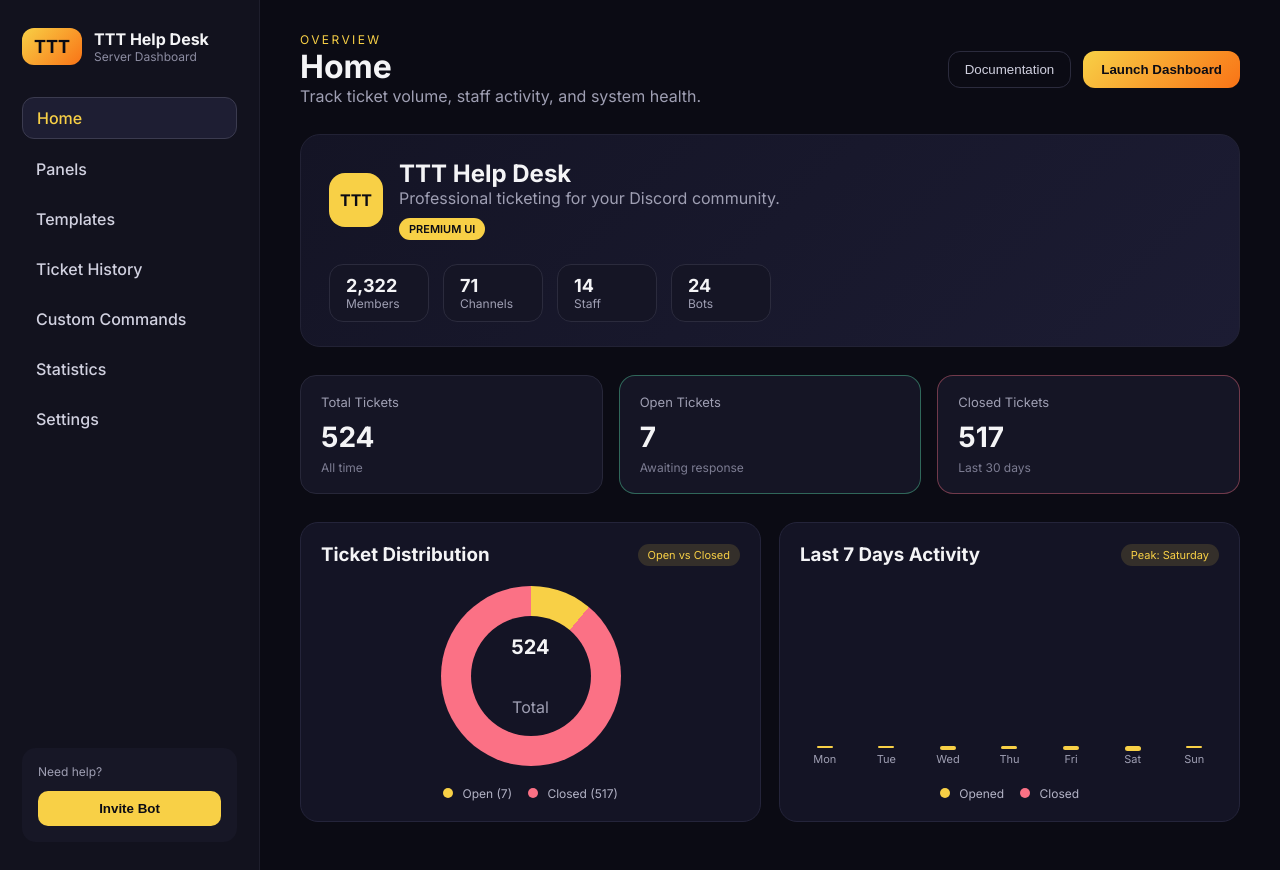
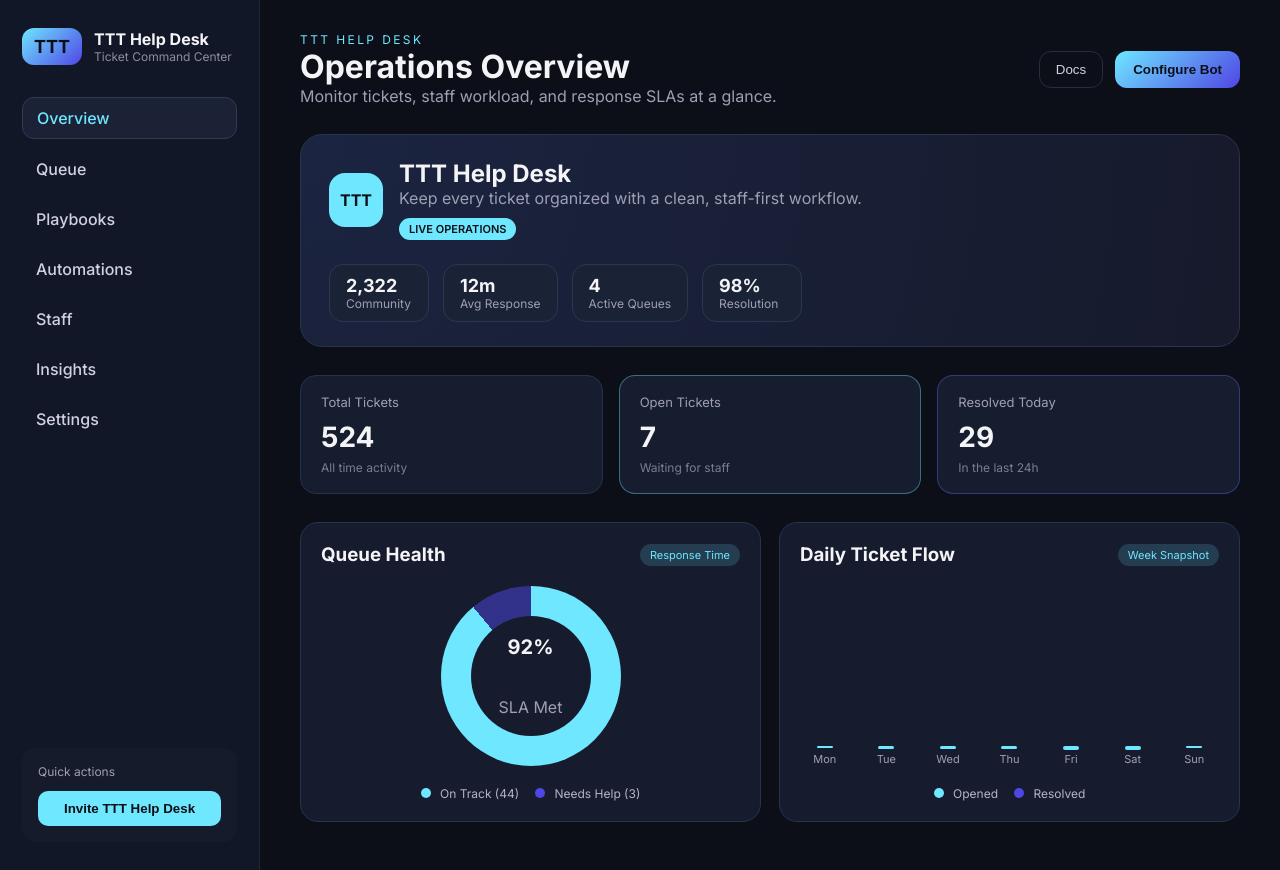
Before and after one commit to Skeeter-Modding/TTT-Help-Desk, a website: page public/index.html in a window 1280 px wide. Drawn offline with Linux system fonts and the light colour scheme.

Commit message:
Refresh dashboard to original TTT styling

```diff
--- a/public/index.html
+++ b/public/index.html
@@ -19,34 +19,34 @@
           <span class="brand__logo">TTT</span>
           <div>
             <p class="brand__title">TTT Help Desk</p>
-            <p class="brand__subtitle">Server Dashboard</p>
+            <p class="brand__subtitle">Ticket Command Center</p>
           </div>
         </div>
         <nav class="nav">
-          <a class="nav__item nav__item--active" href="#">Home</a>
-          <a class="nav__item" href="#">Panels</a>
-          <a class="nav__item" href="#">Templates</a>
-          <a class="nav__item" href="#">Ticket History</a>
-          <a class="nav__item" href="#">Custom Commands</a>
-          <a class="nav__item" href="#">Statistics</a>
+          <a class="nav__item nav__item--active" href="#">Overview</a>
+          <a class="nav__item" href="#">Queue</a>
+          <a class="nav__item" href="#">Playbooks</a>
+          <a class="nav__item" href="#">Automations</a>
+          <a class="nav__item" href="#">Staff</a>
+          <a class="nav__item" href="#">Insights</a>
           <a class="nav__item" href="#">Settings</a>
         </nav>
         <div class="sidebar__footer">
-          <p class="sidebar__label">Need help?</p>
-          <button class="sidebar__button">Invite Bot</button>
+          <p class="sidebar__label">Quick actions</p>
+          <button class="sidebar__button">Invite TTT Help Desk</button>
         </div>
       </aside>
 
       <main class="main">
         <header class="topbar">
           <div>
-            <p class="eyebrow">Overview</p>
-            <h1>Home</h1>
-            <p class="muted">Track ticket volume, staff activity, and system health.</p>
+            <p class="eyebrow">TTT Help Desk</p>
+            <h1>Operations Overview</h1>
+            <p class="muted">Monitor tickets, staff workload, and response SLAs at a glance.</p>
           </div>
           <div class="topbar__actions">
-            <button class="ghost-button">Documentation</button>
-            <button class="primary-button">Launch Dashboard</button>
+            <button class="ghost-button">Docs</button>
+            <button class="primary-button">Configure Bot</button>
           </div>
         </header>
 
@@ -55,26 +55,26 @@
             <div class="hero-card__logo">TTT</div>
             <div>
               <h2>TTT Help Desk</h2>
-              <p class="muted">Professional ticketing for your Discord community.</p>
-              <div class="badge">PREMIUM UI</div>
+              <p class="muted">Keep every ticket organized with a clean, staff-first workflow.</p>
+              <div class="badge">LIVE OPERATIONS</div>
             </div>
           </div>
           <div class="hero-card__stats">
             <div class="stat-chip">
               <p class="stat-chip__value">2,322</p>
-              <p class="stat-chip__label">Members</p>
+              <p class="stat-chip__label">Community</p>
             </div>
             <div class="stat-chip">
-              <p class="stat-chip__value">71</p>
-              <p class="stat-chip__label">Channels</p>
+              <p class="stat-chip__value">12m</p>
+              <p class="stat-chip__label">Avg Response</p>
             </div>
             <div class="stat-chip">
-              <p class="stat-chip__value">14</p>
-              <p class="stat-chip__label">Staff</p>
+              <p class="stat-chip__value">4</p>
+              <p class="stat-chip__label">Active Queues</p>
             </div>
             <div class="stat-chip">
-              <p class="stat-chip__value">24</p>
-              <p class="stat-chip__label">Bots</p>
+              <p class="stat-chip__value">98%</p>
+              <p class="stat-chip__label">Resolution</p>
             </div>
           </div>
         </section>
@@ -83,88 +83,88 @@
           <article class="ticket-card">
             <p class="ticket-card__title">Total Tickets</p>
             <p class="ticket-card__value">524</p>
-            <p class="ticket-card__meta">All time</p>
+            <p class="ticket-card__meta">All time activity</p>
           </article>
           <article class="ticket-card ticket-card--open">
             <p class="ticket-card__title">Open Tickets</p>
             <p class="ticket-card__value">7</p>
-            <p class="ticket-card__meta">Awaiting response</p>
+            <p class="ticket-card__meta">Waiting for staff</p>
           </article>
           <article class="ticket-card ticket-card--closed">
-            <p class="ticket-card__title">Closed Tickets</p>
-            <p class="ticket-card__value">517</p>
-            <p class="ticket-card__meta">Last 30 days</p>
+            <p class="ticket-card__title">Resolved Today</p>
+            <p class="ticket-card__value">29</p>
+            <p class="ticket-card__meta">In the last 24h</p>
           </article>
         </section>
 
         <section class="grid">
           <article class="panel">
             <div class="panel__header">
-              <h3>Ticket Distribution</h3>
-              <span class="tag">Open vs Closed</span>
+              <h3>Queue Health</h3>
+              <span class="tag">Response Time</span>
             </div>
-            <div class="donut">
-              <div class="donut__inner">
-                <p class="donut__value">524</p>
-                <p class="muted">Total</p>
+            <div class="radial-metric">
+              <div class="radial-metric__inner">
+                <p class="radial-metric__value">92%</p>
+                <p class="muted">SLA Met</p>
               </div>
             </div>
             <div class="legend">
               <div>
                 <span class="legend__dot legend__dot--open"></span>
-                Open (7)
+                On Track (44)
               </div>
               <div>
                 <span class="legend__dot legend__dot--closed"></span>
-                Closed (517)
+                Needs Help (3)
               </div>
             </div>
           </article>
           <article class="panel">
             <div class="panel__header">
-              <h3>Last 7 Days Activity</h3>
-              <span class="tag">Peak: Saturday</span>
+              <h3>Daily Ticket Flow</h3>
+              <span class="tag">Week Snapshot</span>
             </div>
             <div class="bar-chart">
               <div class="bar">
-                <span style="height: 35%"></span>
-                <span class="bar--secondary" style="height: 25%"></span>
+                <span style="height: 40%"></span>
+                <span class="bar--secondary" style="height: 32%"></span>
                 <p>Mon</p>
               </div>
               <div class="bar">
-                <span style="height: 55%"></span>
-                <span class="bar--secondary" style="height: 40%"></span>
+                <span style="height: 62%"></span>
+                <span class="bar--secondary" style="height: 48%"></span>
                 <p>Tue</p>
               </div>
               <div class="bar">
-                <span style="height: 70%"></span>
-                <span class="bar--secondary" style="height: 60%"></span>
+                <span style="height: 76%"></span>
+                <span class="bar--secondary" style="height: 58%"></span>
                 <p>Wed</p>
               </div>
               <div class="bar">
-                <span style="height: 65%"></span>
-                <span class="bar--secondary" style="height: 52%"></span>
+                <span style="height: 72%"></span>
+                <span class="bar--secondary" style="height: 56%"></span>
                 <p>Thu</p>
               </div>
               <div class="bar">
-                <span style="height: 75%"></span>
-                <span class="bar--secondary" style="height: 65%"></span>
+                <span style="height: 78%"></span>
+                <span class="bar--secondary" style="height: 66%"></span>
                 <p>Fri</p>
               </div>
               <div class="bar">
-                <span style="height: 95%"></span>
-                <span class="bar--secondary" style="height: 80%"></span>
+                <span style="height: 88%"></span>
+                <span class="bar--secondary" style="height: 72%"></span>
                 <p>Sat</p>
               </div>
               <div class="bar">
-                <span style="height: 40%"></span>
-                <span class="bar--secondary" style="height: 35%"></span>
+                <span style="height: 46%"></span>
+                <span class="bar--secondary" style="height: 38%"></span>
                 <p>Sun</p>
               </div>
             </div>
             <div class="chart-key">
               <div><span class="legend__dot legend__dot--open"></span> Opened</div>
-              <div><span class="legend__dot legend__dot--closed"></span> Closed</div>
+              <div><span class="legend__dot legend__dot--closed"></span> Resolved</div>
             </div>
           </article>
         </section>
--- a/public/styles.css
+++ b/public/styles.css
@@ -6,7 +6,7 @@
 
 body {
   font-family: 'Inter', sans-serif;
-  background: #0b0b14;
+  background: #0c0f18;
   color: #f4f4f6;
 }
 
@@ -17,8 +17,8 @@
 }
 
 .sidebar {
-  background: #12121e;
-  border-right: 1px solid #1e1e2c;
+  background: #121728;
+  border-right: 1px solid #1f2538;
   padding: 28px 22px;
   display: flex;
   flex-direction: column;
@@ -32,8 +32,8 @@
 }
 
 .brand__logo {
-  background: linear-gradient(135deg, #f8d046, #f97316);
-  color: #0b0b14;
+  background: linear-gradient(135deg, #6ee7ff, #4f46e5);
+  color: #0c0f18;
   font-weight: 700;
   font-size: 18px;
   padding: 8px 12px;
@@ -69,14 +69,14 @@
 }
 
 .nav__item--active {
-  background: #1e1e33;
-  border: 1px solid #3b3b4f;
-  color: #f8d046;
+  background: #1b2236;
+  border: 1px solid #303a52;
+  color: #6ee7ff;
 }
 
 .sidebar__footer {
   margin-top: auto;
-  background: #171726;
+  background: #151b2b;
   padding: 16px;
   border-radius: 14px;
   display: grid;
@@ -89,9 +89,9 @@
 }
 
 .sidebar__button {
-  background: #f8d046;
+  background: #6ee7ff;
   border: none;
-  color: #0b0b14;
+  color: #0c0f18;
   font-weight: 600;
   padding: 10px 12px;
   border-radius: 10px;
@@ -115,7 +115,7 @@
 .eyebrow {
   text-transform: uppercase;
   font-size: 12px;
-  color: #f8d046;
+  color: #6ee7ff;
   letter-spacing: 0.2em;
 }
 
@@ -138,24 +138,24 @@
 }
 
 .primary-button {
-  background: linear-gradient(135deg, #f8d046, #f97316);
+  background: linear-gradient(135deg, #6ee7ff, #4f46e5);
   border: none;
   padding: 10px 18px;
   border-radius: 12px;
-  color: #0b0b14;
+  color: #0c0f18;
   font-weight: 600;
   cursor: pointer;
 }
 
 .hero-card {
-  background: linear-gradient(135deg, #141425, #1c1c33);
-  border-radius: 20px;
+  background: radial-gradient(circle at top left, #1b2441, #161a2b);
+  border-radius: 22px;
   padding: 24px 28px;
   display: flex;
   justify-content: space-between;
   gap: 24px;
   flex-wrap: wrap;
-  border: 1px solid #222235;
+  border: 1px solid #2a334d;
 }
 
 .hero-card__info {
@@ -168,8 +168,8 @@
   width: 54px;
   height: 54px;
   border-radius: 16px;
-  background: #f8d046;
-  color: #0b0b14;
+  background: #6ee7ff;
+  color: #0c0f18;
   font-weight: 700;
   display: grid;
   place-items: center;
@@ -178,8 +178,8 @@
 .badge {
   margin-top: 10px;
   display: inline-block;
-  background: #f8d046;
-  color: #0b0b14;
+  background: #6ee7ff;
+  color: #0c0f18;
   padding: 4px 10px;
   border-radius: 999px;
   font-size: 11px;
@@ -193,8 +193,8 @@
 }
 
 .stat-chip {
-  background: #151525;
-  border: 1px solid #2b2b3d;
+  background: #1a2235;
+  border: 1px solid #2d364f;
   padding: 10px 16px;
   border-radius: 14px;
   min-width: 100px;
@@ -217,10 +217,10 @@
 }
 
 .ticket-card {
-  background: #151525;
+  background: #161d2f;
   border-radius: 16px;
   padding: 18px 20px;
-  border: 1px solid #272739;
+  border: 1px solid #27314a;
 }
 
 .ticket-card__title {
@@ -240,11 +240,11 @@
 }
 
 .ticket-card--open {
-  border: 1px solid rgba(88, 224, 170, 0.4);
+  border: 1px solid rgba(110, 231, 255, 0.4);
 }
 
 .ticket-card--closed {
-  border: 1px solid rgba(251, 113, 133, 0.4);
+  border: 1px solid rgba(99, 102, 241, 0.4);
 }
 
 .grid {
@@ -254,8 +254,8 @@
 }
 
 .panel {
-  background: #141425;
-  border: 1px solid #24243a;
+  background: #161c2e;
+  border: 1px solid #2a334d;
   padding: 20px;
   border-radius: 18px;
   display: grid;
@@ -271,34 +271,34 @@
 
 .tag {
   font-size: 11px;
-  color: #f8d046;
-  background: rgba(248, 208, 70, 0.14);
+  color: #6ee7ff;
+  background: rgba(110, 231, 255, 0.16);
   padding: 4px 10px;
   border-radius: 999px;
 }
 
-.donut {
+.radial-metric {
   width: 180px;
   height: 180px;
   border-radius: 50%;
   margin: 0 auto;
-  background: conic-gradient(#f8d046 0deg 40deg, #fb7185 40deg 360deg);
+  background: conic-gradient(#6ee7ff 0deg 320deg, rgba(79, 70, 229, 0.5) 320deg 360deg);
   display: grid;
   place-items: center;
   position: relative;
 }
 
-.donut__inner {
+.radial-metric__inner {
   width: 120px;
   height: 120px;
   border-radius: 50%;
-  background: #141425;
+  background: #161c2e;
   display: grid;
   place-items: center;
   text-align: center;
 }
 
-.donut__value {
+.radial-metric__value {
   font-weight: 700;
   font-size: 20px;
 }
@@ -321,11 +321,11 @@
 }
 
 .legend__dot--open {
-  background: #f8d046;
+  background: #6ee7ff;
 }
 
 .legend__dot--closed {
-  background: #fb7185;
+  background: #4f46e5;
 }
 
 .bar-chart {
@@ -347,11 +347,11 @@
 .bar span {
   width: 16px;
   border-radius: 8px;
-  background: #f8d046;
+  background: #6ee7ff;
 }
 
 .bar--secondary {
-  background: #fb7185;
+  background: #4f46e5;
   width: 16px;
   margin-top: 6px;
 }
```
